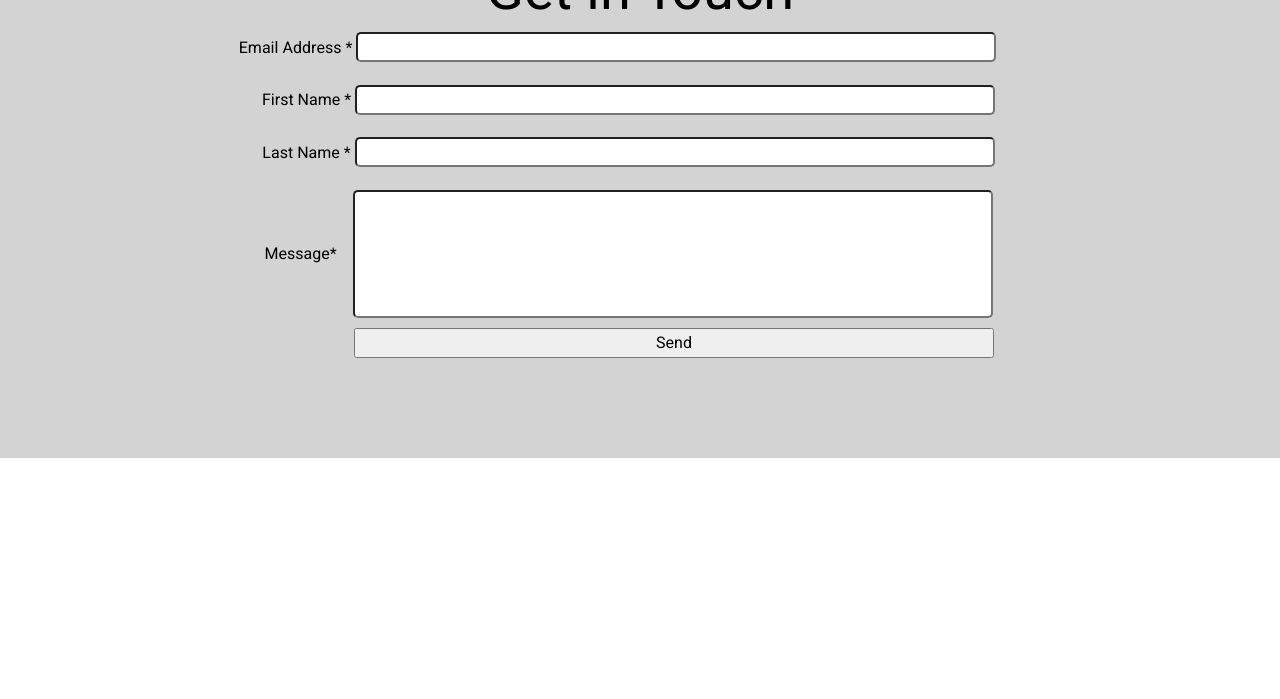
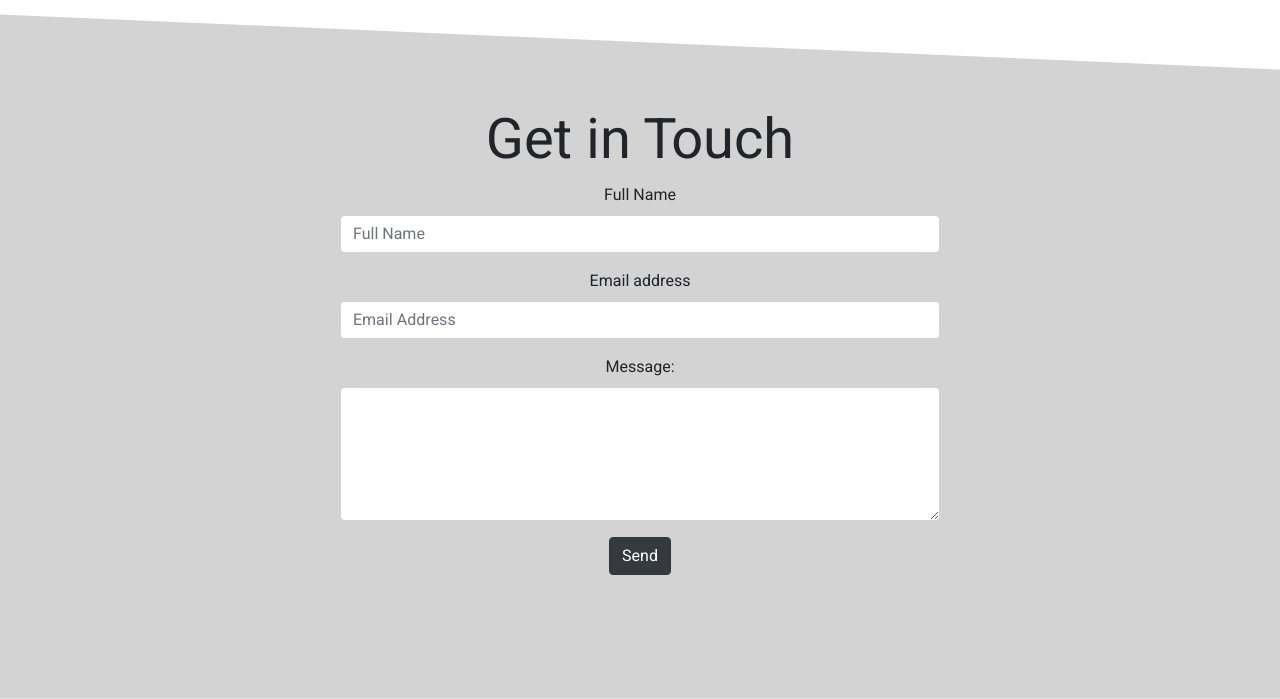
Before and after one commit to adamrichardturner/adamrichardturner.github.io, a plain HTML site: page index.html in a window 1280 px wide. Shown: the part 1778-2477 px from the top of the page. Before the commit the page ends 2236 px from the top, so only its background shows below. Drawn offline with nearby package versions, Linux system fonts and the light colour scheme.

Commit message:
update form

```diff
--- a/css/style.css
+++ b/css/style.css
@@ -186,38 +186,12 @@ header h3 {
   font-size: 7vmin;
 }
 
-input[type="email"] {
-  margin: 12.5px 45px 10px 0px;
-  width: 50%;
-  border-radius: 5px;
-  transition: border 0.125s;
-}
-
-input[type="email"]:focus {
-  border: 2px solid black;
-}
-
-input[type="text"] {
-  margin: 12.5px 23px 10px 0px;
-  width: 50%;
-  border-radius: 5px;
-  transition: border 0.125s;
-}
-
-input[type="text"]:focus {
-  border: 2px solid black;
-}
-
-input[type="submit"], button {
-  margin-left: 68px;
-  width: 50%;
-}
-
-input[type="submit"]:hover {}
-
-#mce-MMERGE3 {
-  padding: 50px;
-  margin-left: 12px;
+#form {
+  position: static;
+  display: block;
+  max-width: 600px;
+  margin-left: auto;
+  margin-right: auto;
 }
 
 /* Media Queries */
@@ -302,4 +276,12 @@ input[type="submit"]:hover {}
   .contact h1 {
     padding-top: 100px;
   }
+
+  #form {
+    width: 80%;
+  }
+
+  #submit {
+    width: 80%;
+  }
 }
--- a/index.html
+++ b/index.html
@@ -8,6 +8,7 @@
   <meta charset="utf-8" />
   <!-- Stylesheets -->
   <link rel="stylesheet" href="css/reset.css" />
+  <link href="https://stackpath.bootstrapcdn.com/bootstrap/4.3.1/css/bootstrap.min.css" rel="stylesheet" integrity="sha384-ggOyR0iXCbMQv3Xipma34MD+dH/1fQ784/j6cY/iJTQUOhcWr7x9JvoRxT2MZw1T" crossorigin="anonymous">
   <link rel="stylesheet" href="https://use.fontawesome.com/releases/v5.8.1/css/all.css" integrity="sha384-50oBUHEmvpQ+1lW4y57PTFmhCaXp0ML5d60M1M7uH2+nqUivzIebhndOJK28anvf" crossorigin="anonymous">
   <link rel="stylesheet" href="css/style.css" />
 </head>
@@ -101,41 +102,23 @@
   <!-- Contact Section -->
   <section class="contact">
     <h1>Get in Touch</h1>
-    <div id="mc_embed_signup">
-      <form action="https://hotmail.us20.list-manage.com/subscribe/post?u=ed5e9026e86c4e59f741198fa&amp;id=1e6aa24fa2" method="post" id="mc-embedded-subscribe-form" name="mc-embedded-subscribe-form" class="validate" target="_blank" novalidate>
-        <div id="mc_embed_signup_scroll">
-          <div class="mc-field-group">
-            <label for="mce-EMAIL">Email Address <span class="asterisk">*</span>
-            </label>
-            <input type="email" value="" name="EMAIL" class="required email" id="mce-EMAIL">
-          </div>
-          <div class="mc-field-group">
-            <label for="mce-FNAME">First Name <span class="asterisk">*</span>
-            </label>
-            <input type="text" value="" name="FNAME" class="required" id="mce-FNAME">
-          </div>
-          <div class="mc-field-group">
-            <label for="mce-LNAME">Last Name <span class="asterisk">*</span>
-            </label>
-            <input type="text" value="" name="LNAME" class="required" id="mce-LNAME">
-          </div>
-          <div class="mc-field-group">
-            <label for="mce-MMERGE3">Message<span class="asterisk">* </span>
-            </label>
-            <input type="text" value="" name="MMERGE3" class="required" id="mce-MMERGE3">
-          </div>
-          <div id="mce-responses" class="clear">
-            <div class="response" id="mce-error-response" style="display:none"></div>
-            <div class="response" id="mce-success-response" style="display:none"></div>
-          </div> <!-- real people should not fill this in and expect good things - do not remove this or risk form bot signups-->
-          <div style="position: absolute; left: -5000px;" aria-hidden="true"><input type="text" name="b_ed5e9026e86c4e59f741198fa_1e6aa24fa2" tabindex="-1" value=""></div>
-          <div class="clear"><input type="submit" value="Send" name="subscribe" id="mc-embedded-subscribe" class="button"></div>
-        </div>
-      </form>
-    </div>
-    <!--End mc_embed_signup-->
+    <form action="https://formspree.io/adamrichardturner@hotmail.com" method="POST" id="form">
+      <div class="form-group has-warning">
+        <label for="name" id="name-label">Full Name</label>
+        <input type="name" name="name" required class="form-control form-control-warning" id="name" aria-describedby="name" placeholder="Full Name" required>
+      </div>
+      <div class="form-group has-warning">
+        <label for="email" id="email-label">Email address</label>
+        <input type="email" name="email-address" class="form-control form-control-warning" id="email" aria-describedby="emailHelp" placeholder="Email Address" required>
+      </div>
+      <div class="form-group">
+        <label for="comment">Message:</label>
+        <textarea class="form-control" rows="5" id="comment" name="comment"></textarea>
+      </div>
+      <button type="submit" id="submit" class="btn btn-dark border-black">Send</button><br><br>
   </section>
 
+  <script src="https://stackpath.bootstrapcdn.com/bootstrap/4.3.1/js/bootstrap.min.js" integrity="sha384-JjSmVgyd0p3pXB1rRibZUAYoIIy6OrQ6VrjIEaFf/nJGzIxFDsf4x0xIM+B07jRM" crossorigin="anonymous"></script>
   <script src="https://cdnjs.cloudflare.com/ajax/libs/jquery/3.3.1/jquery.min.js"></script>
   <script src="https://cdnjs.cloudflare.com/ajax/libs/waypoints/4.0.1/jquery.waypoints.min.js"></script>
   <script src="https://cdnjs.cloudflare.com/ajax/libs/waypoints/4.0.1/shortcuts/inview.min.js"></script>
```
